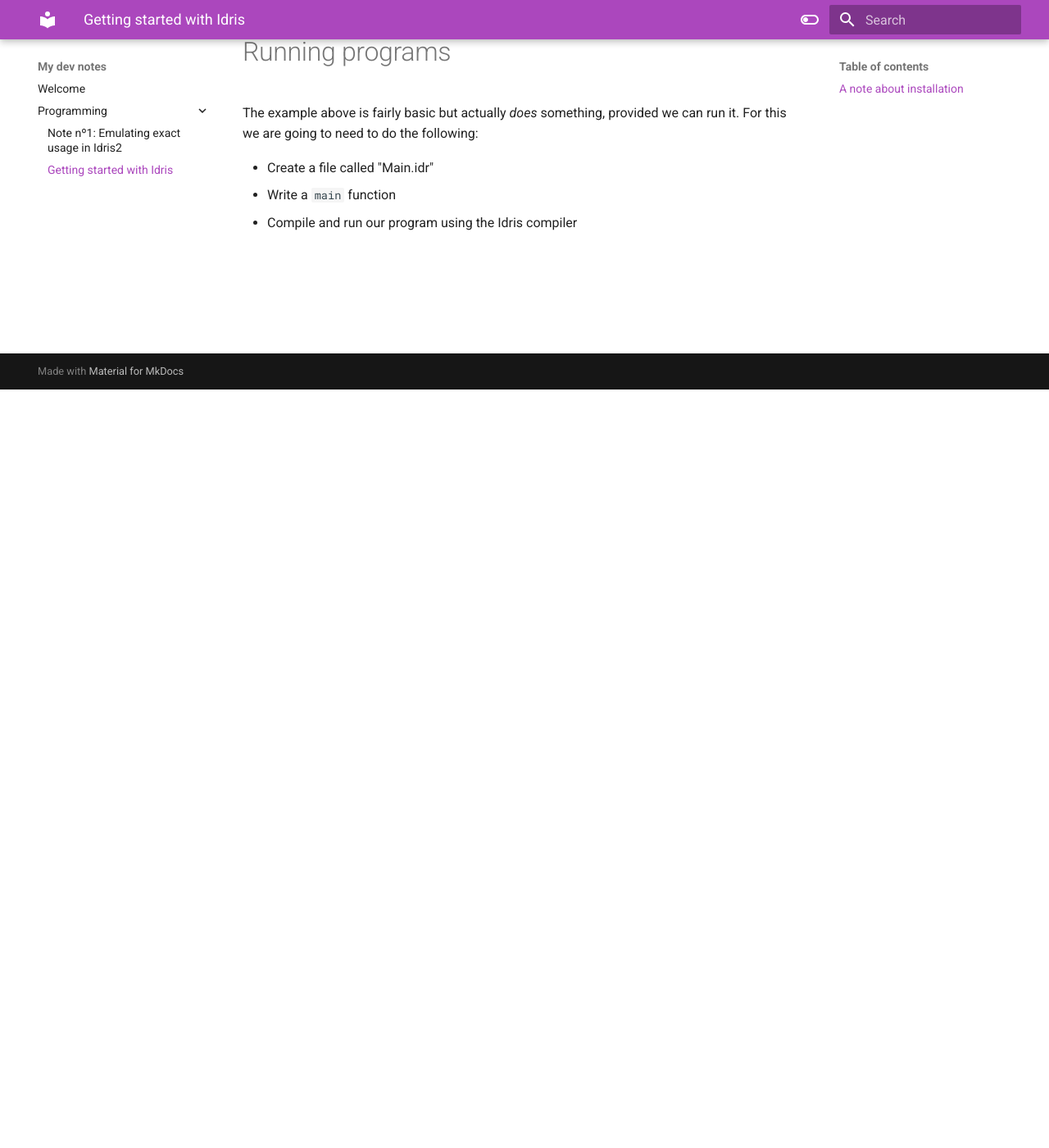
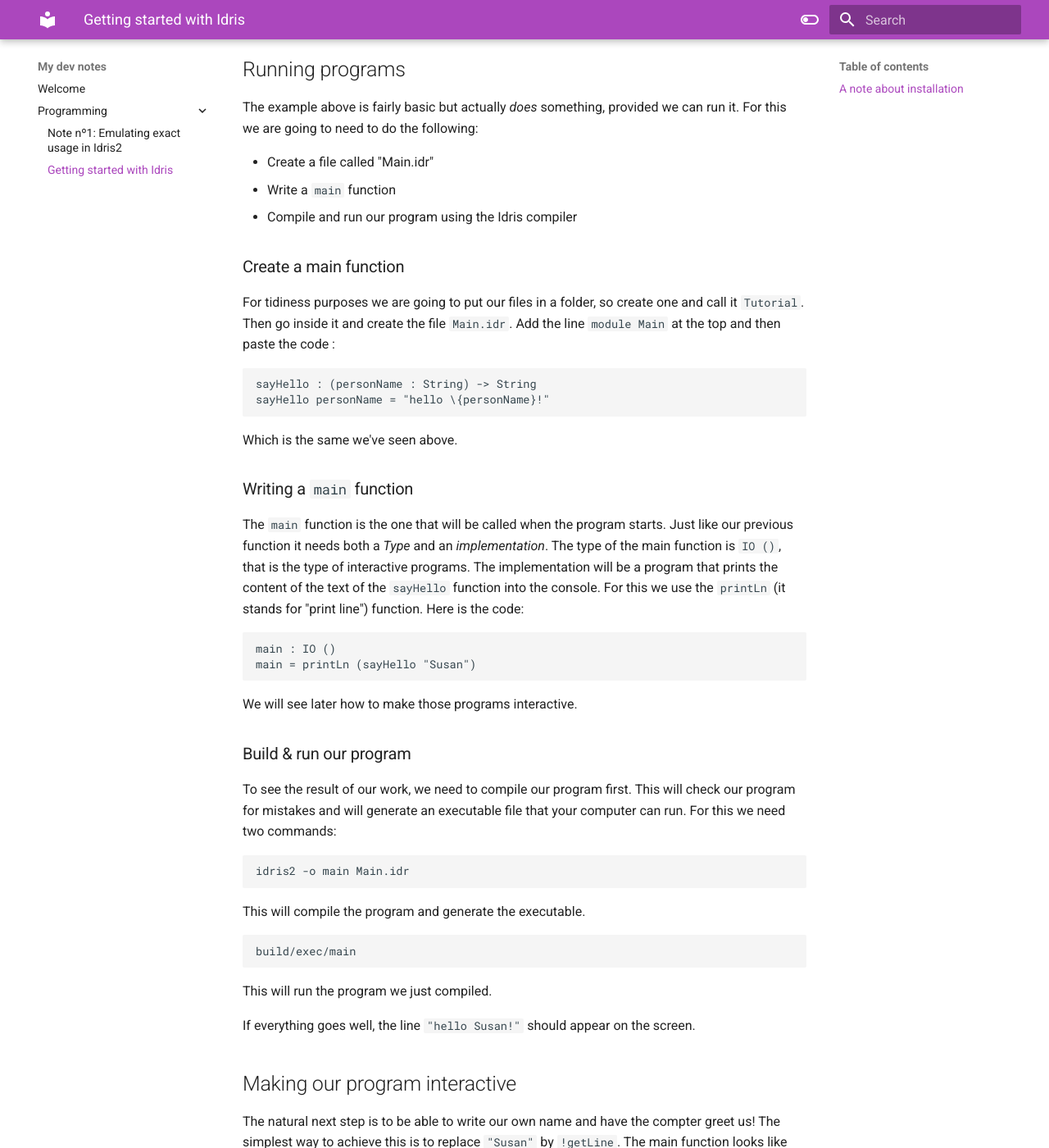
Before and after one commit to andrevidela/dev-notes, an MkDocs documentation site: the page built from docs/Programming/03. Getting started with Idris.md, in a window 1280 px wide and 1400 px high, scrolled down 925 px. Shown: the whole window at 82% size. Built offline with MkDocs 1.6.1 and Material for MkDocs 9.7.7, drawn with Linux system fonts in a browser that asks for light colours; some of the changed text lies outside the part shown.

Commit message:
add sections for running a program

````diff
--- a/docs/Programming/03. Getting started with Idris.md
+++ b/docs/Programming/03. Getting started with Idris.md
@@ -21,10 +21,74 @@ sayHello personName = "hello \{personName}!"
 
 This is an example of a function, it takes a piece of text, which is described by the type `String` and returns a new piece of text. This is described by the type `(name : String) -> String`. Notice on the left of the arrow, the type has `personName` written in front of it. This is to give a name to the argument of the function. The function itself has a name `sayHello`. The first line `sayHello : (personName : String) -> String` declares the _type_ of the function and the second line `sayHello personName = "hello \{personName}!"` declares the _implementation_ of the function.
 
-# Running programs
+## Running programs
 
 The example above is fairly basic but actually _does_ something, provided we can run it. For this we are going to need to do the following:
 
 - Create a file called "Main.idr"
 - Write a `main` function
 - Compile and run our program using the Idris compiler
+
+### Create a main function
+
+For tidiness purposes we are going to put our files in a folder, so create one and call it `Tutorial`. Then go inside it and create the file `Main.idr`. Add the line `module Main` at the top and then paste the code :
+
+```
+sayHello : (personName : String) -> String
+sayHello personName = "hello \{personName}!"
+```
+
+Which is the same we've seen above.
+
+### Writing a `main` function
+
+The `main` function is the one that will be called when the program starts. Just like our previous function it needs both a _Type_ and an _implementation_. The type of the main function is `IO ()`, that is the type of interactive programs. The implementation will be a program that prints the content of the text of the `sayHello` function into the console. For this we use the `printLn` (it stands for "print line") function. Here is the code:
+
+```
+main : IO ()
+main = printLn (sayHello "Susan")
+```
+
+We will see later how to make those programs interactive.
+
+### Build & run our program
+
+To see the result of our work, we need to compile our program first. This will check our program for mistakes and will generate an executable file that your computer can run. For this we need two commands:
+
+```
+idris2 -o main Main.idr
+```
+
+This will compile the program and generate the executable.
+
+```
+build/exec/main
+```
+
+This will run the program we just compiled.
+
+If everything goes well, the line `"hello Susan!"` should appear on the screen.
+
+## Making our program interactive
+
+The natural next step is to be able to write our own name and have the compter greet us! The simplest way to achieve this is to replace `"Susan"` by `!getLine`. The main function looks like this now:
+
+```
+main : IO ()
+main = printLn (sayHello !getLine)
+```
+nb: Some of your familiar with other programing languages might have learned that `!` is an operator that flip boolean values, but here it allows to combine multiple interactive programs together. We will see that later
+
+If you run your program using the same technique as before, you will get…Nothing!
+
+That's because the computer is waiting for you to type some text and then hit the `enter` key to send it to the program. So if we type
+
+> John
+
+And hit `enter`, we get:
+
+```
+$ "hello John!"
+```
+
+The computer responded and gave the correct name!
````
